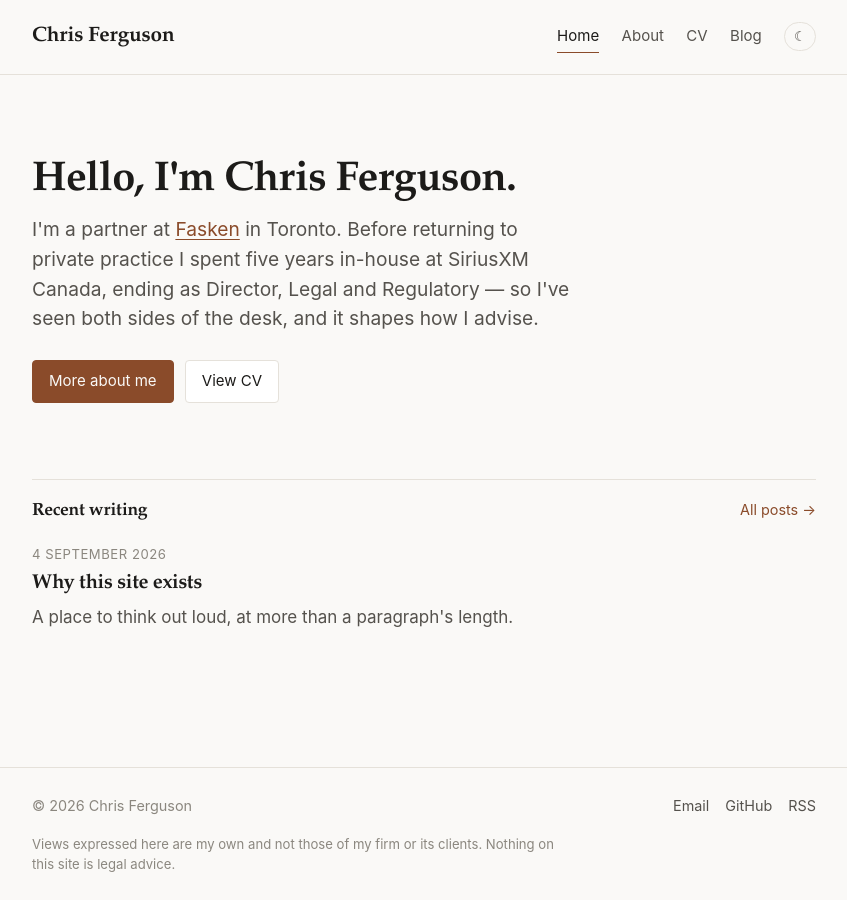
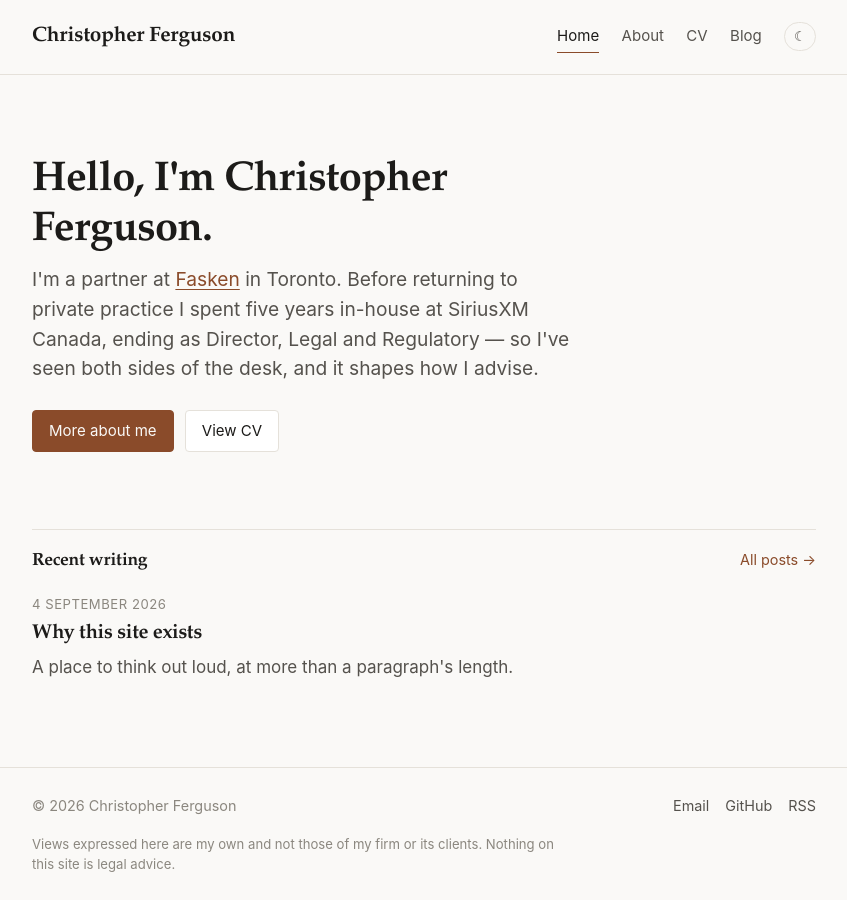
Before and after one commit to cdfferguson/cdfferguson.github.io, a Jekyll site: the page built from index.html, in a window 1280 px wide. Shown: the whole page, without its empty margins (216-1063 px from the left). Built offline with Jekyll 4.4.1, drawn with Linux system fonts in a browser that asks for light colours.

Commit message:
Use "Christopher Ferguson" throughout
Site title, author, meta descriptions and the homepage heading now use the
full name rather than the short form.

Co-Authored-By: Claude Opus 5 <noreply@anthropic.com>
Claude-Session: https://claude.ai/code/session_01MpveFxnqhMY4oGQf39PWhX

```diff
--- a/_config.yml
+++ b/_config.yml
@@ -1,14 +1,14 @@
 # ---------------------------------------------------------------------------
 # Site identity  —  edit these first
 # ---------------------------------------------------------------------------
-title: Chris Ferguson
+title: Christopher Ferguson
 # TODO: the tagline appears beside your name in the homepage title and in
 # search results. Make it sound like you.
 tagline: Lawyer in Toronto
 description: >-
-  Personal site of Chris Ferguson, a lawyer in Toronto — writing, a CV,
+  Personal site of Christopher Ferguson, a lawyer in Toronto — writing, a CV,
   and a short introduction.
-author: Chris Ferguson
+author: Christopher Ferguson
 
 # Shown in small type at the foot of every page. Set to "" to remove it.
 disclaimer: >-
@@ -25,7 +25,7 @@ baseurl: ""
 # ---------------------------------------------------------------------------
 email: chris@cferguson.org
 github: cdfferguson
-# TODO: your LinkedIn vanity slug, e.g. "chris-ferguson-1a2b3c"
+# TODO: your LinkedIn vanity slug, e.g. "christopher-ferguson-1a2b3c"
 linkedin: ""
 bluesky: ""
 mastodon: ""
--- a/_data/cv.yml
+++ b/_data/cv.yml
@@ -27,7 +27,7 @@ summary: >-
 # area. It's the first thing a prospective client or contact reads.
 
 # Optional: drop a PDF in assets/ and uncomment to show a download button.
-# pdf: /assets/chris-ferguson-cv.pdf
+# pdf: /assets/christopher-ferguson-cv.pdf
 
 experience:
   - org: Fasken
--- a/index.html
+++ b/index.html
@@ -1,12 +1,12 @@
 ---
 layout: default
 description: >-
-  Chris Ferguson is a partner at Fasken in Toronto, with a background
+  Christopher Ferguson is a partner at Fasken in Toronto, with a background
   in-house at SiriusXM Canada.
 ---
 
 <section class="intro">
-  <h1>Hello, I'm Chris Ferguson.</h1>
+  <h1>Hello, I'm Christopher Ferguson.</h1>
   <p class="intro__lede">
     {% comment %} TODO: this is the first thing anyone reads, so it's worth getting
          right. The sentences below are drawn from your work history — swap in
```
Also changed, not shown: about.md (+1 -1 lines).
